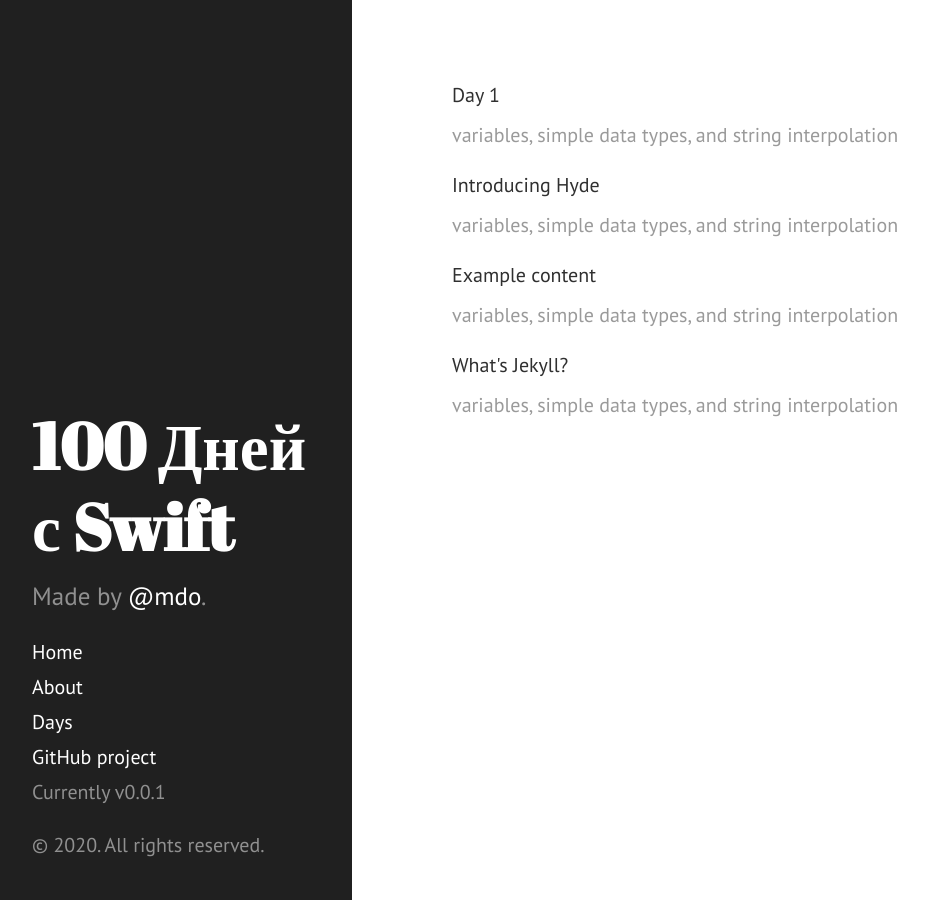
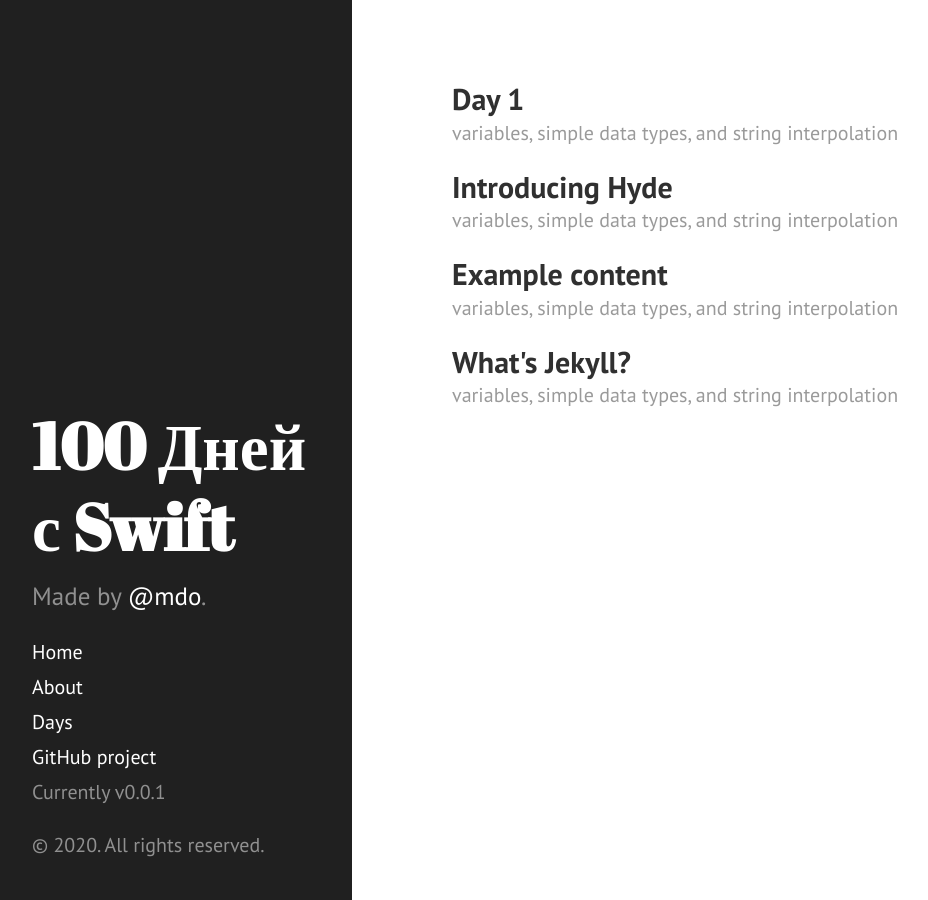
Before and after one commit to vlchnk/100-days-of-swift-ru, a Jekyll site: the page built from index.html, in a window 1280 px wide. Shown: the whole page, without its empty margins (8-936 px from the left). Built offline with Jekyll 4.4.1, drawn with Linux system fonts in a browser that asks for light colours; Markdown is read by kramdown in place of the engine named in the settings; the list of posts is cut into pages by our own code.

Commit message:
Update index.html

```diff
--- a/index.html
+++ b/index.html
@@ -5,11 +5,11 @@
 
 <div class="posts">
   {% for post in paginator.posts %}
-  <p class="post-title">
+  <h2 class="post-title">
     <a href="{{ post.url | prepend:site.baseurl }}">
       {{ post.title }}
     </a>
-  </p>
+  </h2>
 
   <span class="post-date">{{ post.descr }}</span>
 
```
